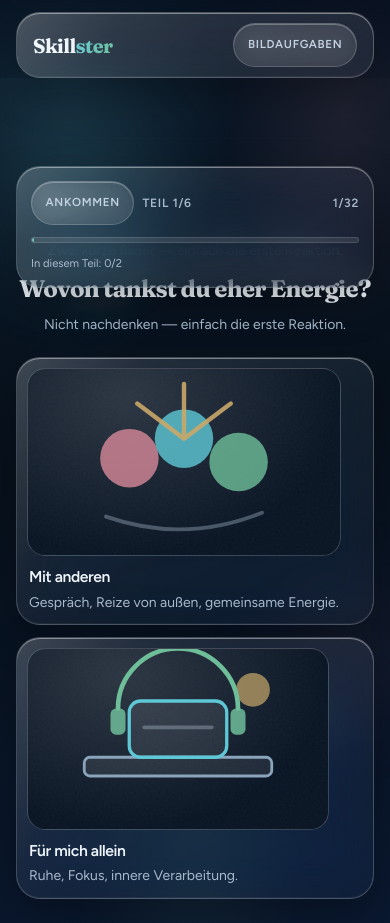
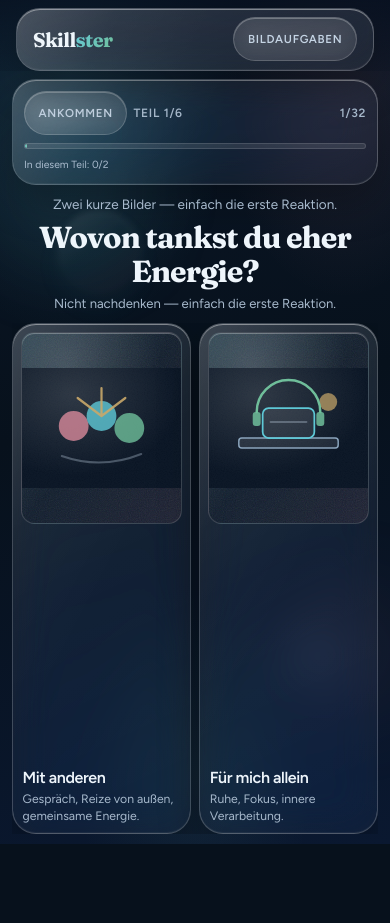
Before and after one commit to zoooul/riasec, a Next.js app in the folder web/: page /assessment in a window 390 px wide. After the commit the page ends 844 px from the top, so only its background shows below. Built offline with nearby package versions, Linux system fonts and the light colour scheme.

Commit message:
Make assessment steps viewport-fit across phone and desktop.
Keep SiteHeader + progress + prompt + 2x2 choice cards in one dvh/svh shell by compressing gaps, stimulus max-height, and choice cards instead of page scroll; preserve stage structure and soft-test layout classes.

```diff
--- a/web/src/app/assessment/page.tsx
+++ b/web/src/app/assessment/page.tsx
@@ -7,8 +7,9 @@ export default function AssessmentPage() {
   const items = getMvpItems();
 
   return (
-    <main className="flex flex-1 flex-col">
+    <main className="assessment-viewport flex max-h-dvh min-h-0 flex-1 flex-col overflow-hidden">
       <SiteHeader
+        sticky={false}
         right={<Chip className="text-[var(--neon-mint)]">Bildaufgaben</Chip>}
       />
       <AssessmentFlow items={items} />
--- a/web/src/app/globals.css
+++ b/web/src/app/globals.css
@@ -290,7 +290,7 @@ body {
   display: flex;
   flex-direction: column;
   width: 100%;
-  min-height: 12.5rem;
+  min-height: 2.75rem;
   text-align: left;
   font-family: var(--font-body), "Segoe UI", sans-serif;
   transition:
@@ -298,6 +298,73 @@ body {
     border-color 0.2s ease,
     box-shadow 0.2s ease,
     background 0.2s ease;
+}
+
+/* Assessment step ≈ one viewport (phones ~667svh → large desktop). */
+.assessment-viewport {
+  height: 100svh;
+  max-height: 100svh;
+  min-height: 0;
+  overflow: hidden;
+  padding-left: 0;
+  padding-right: 0;
+}
+
+@supports (height: 100dvh) {
+  .assessment-viewport {
+    height: 100dvh;
+    max-height: 100dvh;
+  }
+}
+
+.assessment-flow {
+  min-height: 0;
+}
+
+.assessment-choice {
+  min-height: 0;
+  height: 100%;
+}
+
+.assessment-choice .visual-card {
+  max-height: min(28vh, 12rem);
+}
+
+.assessment-choice-hint {
+  display: -webkit-box;
+  -webkit-box-orient: vertical;
+  -webkit-line-clamp: 2;
+  overflow: hidden;
+}
+
+@media (max-height: 700px) {
+  .assessment-choice .visual-card {
+    max-height: min(22vh, 8.5rem);
+  }
+
+  .assessment-help {
+    display: none;
+  }
+
+  .assessment-choice-hint {
+    -webkit-line-clamp: 1;
+  }
+}
+
+@media (max-height: 620px) {
+  .assessment-stage-intro {
+    display: none;
+  }
+
+  .assessment-choice .visual-card {
+    max-height: min(18vh, 6.75rem);
+  }
+}
+
+@media (min-height: 900px) {
+  .assessment-choice .visual-card {
+    max-height: min(32vh, 14rem);
+  }
 }
 
 .glass-choice:hover {
--- a/web/src/app/layout.tsx
+++ b/web/src/app/layout.tsx
@@ -38,7 +38,7 @@ export default function RootLayout({
 }>) {
   return (
     <html lang="de" className={`${display.variable} ${body.variable} h-full`}>
-      <body className="min-h-dvh antialiased">
+      <body className="min-h-dvh min-h-svh antialiased">
         <GlassShell>{children}</GlassShell>
       </body>
     </html>
--- a/web/src/components/AssessmentFlow.tsx
+++ b/web/src/components/AssessmentFlow.tsx
@@ -99,7 +99,7 @@ export function AssessmentFlow({ items }: Props) {
 
   if (!ready || !item) {
     return (
-      <div className="mx-auto w-full max-w-3xl px-4 py-16 text-center text-[var(--muted)]">
+      <div className="mx-auto flex w-full max-w-3xl flex-1 items-center justify-center px-4 text-center text-[var(--muted)]">
         Wird geladen…
       </div>
     );
@@ -144,10 +144,10 @@ export function AssessmentFlow({ items }: Props) {
   }
 
   return (
-    <div className="mx-auto flex w-full max-w-3xl flex-col gap-5 overflow-x-hidden px-4 py-5 pb-[max(1.5rem,var(--safe-bottom))] md:gap-7 md:py-10">
-      <div className="glass-panel sticky top-[calc(4.25rem+var(--safe-top))] z-10 space-y-3 p-3.5 md:p-4">
-        <div className="flex items-center justify-between gap-3">
-          <div className="flex min-w-0 flex-wrap items-center gap-2">
+    <div className="assessment-flow mx-auto flex min-h-0 w-full max-w-3xl flex-1 flex-col gap-[clamp(0.35rem,1.2vh,1.1rem)] overflow-x-hidden overflow-y-auto px-3 pb-[max(0.65rem,var(--safe-bottom))] pt-[clamp(0.35rem,1vh,0.75rem)] sm:px-4">
+      <div className="glass-panel shrink-0 space-y-[clamp(0.35rem,0.9vh,0.65rem)] p-[clamp(0.55rem,1.3vh,0.95rem)]">
+        <div className="flex items-center justify-between gap-2">
+          <div className="flex min-w-0 flex-wrap items-center gap-1.5">
             <Chip aria-live="polite">{MODULE_LABELS[item.module]}</Chip>
             <span className="meta-label normal-case tracking-[0.04em] text-[var(--muted)]">
               Teil {progress.stageIndex + 1}/{progress.stageCount}
@@ -177,7 +177,7 @@ export function AssessmentFlow({ items }: Props) {
             style={{ width: `${progressVisual}%` }}
           />
         </Progress.Root>
-        <div className="flex items-center justify-between gap-2 text-[0.7rem] text-[var(--muted)]">
+        <div className="flex items-center justify-between gap-2 text-[0.65rem] text-[var(--muted)] sm:text-[0.7rem]">
           <span>
             In diesem Teil: {progress.stageAnswered}/{progress.stage.count}
           </span>
@@ -194,7 +194,13 @@ export function AssessmentFlow({ items }: Props) {
               </Dialog.Trigger>
               <Dialog.Portal>
                 <Dialog.Overlay className="fixed inset-0 z-40 bg-black/55 backdrop-blur-sm" />
-                <Dialog.Content className="glass-panel glass-panel-strong fixed left-1/2 top-1/2 z-50 w-[min(92vw,24rem)] -translate-x-1/2 -translate-y-1/2 space-y-4 p-5 outline-none">
+                <Dialog.Content
+                  className="glass-panel glass-panel-strong fixed left-1/2 top-1/2 z-50 max-h-[min(85dvh,28rem)] w-[min(92vw,24rem)] -translate-x-1/2 -translate-y-1/2 space-y-4 overflow-y-auto overscroll-contain p-5 outline-none"
+                  style={{
+                    marginTop: "max(0px, env(safe-area-inset-top, 0px))",
+                    marginBottom: "max(0px, env(safe-area-inset-bottom, 0px))",
+                  }}
+                >
                   <Dialog.Title className="text-display text-xl text-[var(--ink)]">
                     Test neu starten?
                   </Dialog.Title>
@@ -218,6 +224,7 @@ export function AssessmentFlow({ items }: Props) {
         </div>
       </div>
 
+      <div className="relative shrink-0">
         <AnimatePresence>
           {showResumeHint ? (
             <motion.div
@@ -225,10 +232,10 @@ export function AssessmentFlow({ items }: Props) {
               initial={reduceMotion ? false : { opacity: 0, y: -6 }}
               animate={{ opacity: 1, y: 0 }}
               exit={{ opacity: 0 }}
-            className="mx-auto w-fit"
+              className="pointer-events-none absolute inset-x-0 -top-1 z-10 mx-auto w-fit"
               aria-live="polite"
             >
-            <Chip className="text-[var(--neon-cyan)]">
+              <Chip className="text-[var(--neon-cyan)] shadow-lg">
                 Weiter von Frage {progress.questionNumber}
               </Chip>
             </motion.div>
@@ -242,10 +249,10 @@ export function AssessmentFlow({ items }: Props) {
               initial={reduceMotion ? false : { opacity: 0, y: -8 }}
               animate={{ opacity: 1, y: 0 }}
               exit={{ opacity: 0 }}
-            className="mx-auto w-fit"
+              className="pointer-events-none absolute inset-x-0 -top-1 z-10 mx-auto w-fit"
               aria-live="polite"
             >
-            <Chip className="text-[var(--neon-mint)]">
+              <Chip className="text-[var(--neon-mint)] shadow-lg">
                 Neuer Teil: {MODULE_LABELS[stageFlash]}
               </Chip>
             </motion.div>
@@ -255,34 +262,33 @@ export function AssessmentFlow({ items }: Props) {
         <AnimatePresence mode="wait">
           <motion.div
             key={item.id}
-          initial={reduceMotion ? false : { opacity: 0, y: 14 }}
+            initial={reduceMotion ? false : { opacity: 0, y: 10 }}
             animate={{ opacity: 1, y: 0 }}
-          exit={reduceMotion ? undefined : { opacity: 0, y: -10 }}
+            exit={reduceMotion ? undefined : { opacity: 0, y: -8 }}
             transition={{ duration: 0.28, ease: [0.22, 1, 0.36, 1] }}
-          className="space-y-3 text-center"
+            className="space-y-[clamp(0.2rem,0.7vh,0.5rem)] text-center"
           >
             {stageIntro ? (
-            <p className="mx-auto max-w-md text-sm leading-relaxed text-[var(--muted)]">
+              <p className="assessment-stage-intro mx-auto max-w-md text-[clamp(0.72rem,1.6vh,0.875rem)] leading-snug text-[var(--muted)]">
                 {stageIntro}
               </p>
             ) : null}
-          <h1 className="display-title text-2xl text-[var(--ink)] sm:text-3xl md:text-[2.15rem]">
+            <h1 className="display-title text-[clamp(1.15rem,3.6vh,2.05rem)] text-[var(--ink)]">
               {item.prompt}
             </h1>
             {item.helpText ? (
-            <p className="mx-auto max-w-xl text-sm leading-relaxed text-[var(--muted)] md:text-base">
+              <p className="assessment-help mx-auto max-w-xl text-[clamp(0.72rem,1.55vh,0.95rem)] leading-snug text-[var(--muted)]">
                 {item.helpText}
               </p>
             ) : null}
           </motion.div>
         </AnimatePresence>
+      </div>
 
       <div
         className={cn(
-          "grid gap-3 sm:gap-4",
-          item.choices.length <= 2
-            ? "md:grid-cols-2"
-            : "sm:grid-cols-2 md:grid-cols-2",
+          "assessment-choice-grid grid min-h-0 flex-1 gap-[clamp(0.35rem,1vh,0.75rem)] overflow-hidden",
+          "grid-cols-2",
         )}
         role="group"
         aria-label="Antwortmöglichkeiten"
@@ -297,7 +303,7 @@ export function AssessmentFlow({ items }: Props) {
               onClick={() => choose(choice.id)}
               disabled={locked && !isSelected}
               aria-pressed={isSelected}
-              initial={reduceMotion ? false : { opacity: 0, y: 10 }}
+              initial={reduceMotion ? false : { opacity: 0, y: 8 }}
               animate={{ opacity: 1, y: 0 }}
               transition={{
                 delay: reduceMotion ? 0 : 0.04 + i * 0.05,
@@ -305,21 +311,22 @@ export function AssessmentFlow({ items }: Props) {
               }}
               whileTap={reduceMotion ? undefined : { scale: 0.985 }}
               className={cn(
-                "glass-panel glass-choice h-full min-h-[12.5rem] p-2.5 sm:min-h-[14rem] sm:p-3",
+                "glass-panel glass-choice assessment-choice min-h-0 h-full overflow-hidden p-[clamp(0.35rem,0.9vh,0.65rem)]",
                 isSelected && "glass-choice-picked glass-choice-pop",
               )}
             >
-              <div className="relative z-[1] flex min-h-0 flex-1 flex-col">
+              <div className="relative z-[1] flex h-full min-h-0 flex-1 flex-col gap-[clamp(0.25rem,0.7vh,0.55rem)]">
                 <VisualCard
                   kind={choice.visual.kind}
                   motif={choice.visual.motif}
                   imageUrl={choice.visual.imageUrl}
+                  compact
                 />
-                <div className="mt-auto space-y-1 px-0.5 pt-2.5 sm:pt-3">
-                  <div className="text-[0.98rem] font-semibold leading-snug tracking-tight text-[var(--ink)] sm:text-lg">
+                <div className="mt-auto shrink-0 space-y-0.5 px-0.5">
+                  <div className="text-[clamp(0.82rem,1.9vh,1.05rem)] font-semibold leading-snug tracking-tight text-[var(--ink)]">
                     {choice.label}
                   </div>
-                  <p className="text-sm leading-relaxed text-[var(--muted)]">
+                  <p className="assessment-choice-hint text-[clamp(0.68rem,1.45vh,0.85rem)] leading-snug text-[var(--muted)]">
                     {choice.hint}
                   </p>
                 </div>
@@ -334,7 +341,7 @@ export function AssessmentFlow({ items }: Props) {
           type="button"
           variant="secondary"
           size="sm"
-          className="self-start"
+          className="shrink-0 self-start"
           disabled={locked}
           onClick={() => {
             if (locked) return;
--- a/web/src/components/SiteHeader.tsx
+++ b/web/src/components/SiteHeader.tsx
@@ -1,21 +1,29 @@
 import Link from "next/link";
 import type { ReactNode } from "react";
 import { Chip } from "@/components/ui/chip";
+import { cn } from "@/lib/cn";
 
 type Props = {
   right?: ReactNode;
+  /** Sticky chrome (default). Assessment viewport uses false to avoid double scroll. */
+  sticky?: boolean;
+  className?: string;
 };
 
-export function SiteHeader({ right }: Props) {
+export function SiteHeader({ right, sticky = true, className }: Props) {
   return (
     <header
-      className="sticky top-0 z-20 px-4 pt-[max(0.75rem,var(--safe-top))] backdrop-blur-xl"
+      className={cn(
+        "z-20 shrink-0 px-4 pt-[max(0.5rem,var(--safe-top))] backdrop-blur-xl",
+        sticky ? "sticky top-0" : "relative",
+        className,
+      )}
       style={{
         background:
           "linear-gradient(180deg, rgba(7,16,31,0.72), rgba(7,16,31,0.2))",
       }}
     >
-      <div className="glass-panel glass-panel-strong mx-auto flex w-full max-w-3xl items-center justify-between px-4 py-2.5">
+      <div className="glass-panel glass-panel-strong mx-auto flex w-full max-w-3xl items-center justify-between px-4 py-[clamp(0.4rem,1vh,0.65rem)]">
         <Link
           href="/"
           className="display-title text-xl text-[var(--ink)] focus-visible:outline focus-visible:outline-2 focus-visible:outline-offset-3 focus-visible:outline-[var(--neon-cyan)] md:text-2xl"
--- a/web/src/components/VisualCard.tsx
+++ b/web/src/components/VisualCard.tsx
@@ -3,6 +3,8 @@ type MotifProps = {
   kind: "pattern" | "scene" | "affect";
   /** Optional catalog asset URL; falls back to SVG motifs when missing. */
   imageUrl?: string | null;
+  /** Flex-grow stimulus that scales with remaining viewport (assessment step). */
+  compact?: boolean;
 };
 
 const KIND_TINT: Record<MotifProps["kind"], string> = {
@@ -12,7 +14,7 @@ const KIND_TINT: Record<MotifProps["kind"], string> = {
 };
 
 /** Refined motif tiles — soft geometry, limited palette, catalog image preferred. */
-export function VisualCard({ motif, kind, imageUrl }: MotifProps) {
+export function VisualCard({ motif, kind, imageUrl, compact = false }: MotifProps) {
   const stroke = "#8aa4bc";
   const accent = kind === "affect" ? "#d8899a" : "#5ec8d6";
   const mint = "#6fbe9a";
@@ -20,7 +22,11 @@ export function VisualCard({ motif, kind, imageUrl }: MotifProps) {
 
   return (
     <div
-      className={`visual-card relative aspect-[5/3] w-full overflow-hidden rounded-[1.15rem] border border-white/18 bg-gradient-to-br ${KIND_TINT[kind]}`}
+      className={`visual-card relative w-full overflow-hidden rounded-[clamp(0.75rem,1.6vh,1.15rem)] border border-white/18 bg-gradient-to-br ${KIND_TINT[kind]} ${
+        compact
+          ? "min-h-0 flex-1"
+          : "aspect-[5/3]"
+      }`}
       aria-hidden
     >
       <div className="pointer-events-none absolute inset-0 bg-[radial-gradient(circle_at_28%_18%,rgba(255,255,255,0.16),transparent_48%)]" />
@@ -30,10 +36,16 @@ export function VisualCard({ motif, kind, imageUrl }: MotifProps) {
         <img
           src={imageUrl}
           alt=""
-          className="relative h-full w-full object-cover object-center"
+          className={`relative h-full w-full object-center ${
+            compact ? "object-contain" : "object-cover"
+          }`}
         />
       ) : (
-        <svg viewBox="0 0 160 120" className="relative h-full w-full">
+        <svg
+          viewBox="0 0 160 120"
+          preserveAspectRatio="xMidYMid meet"
+          className="relative h-full w-full"
+        >
           {motif.includes("grid") && (
             <>
               {[32, 52, 72, 92, 112, 132].map((x) => (
```
Also changed, not shown: 1 other file (tests, documents, lock files or other folders). Lines whose indentation alone changed are shown as unchanged.
